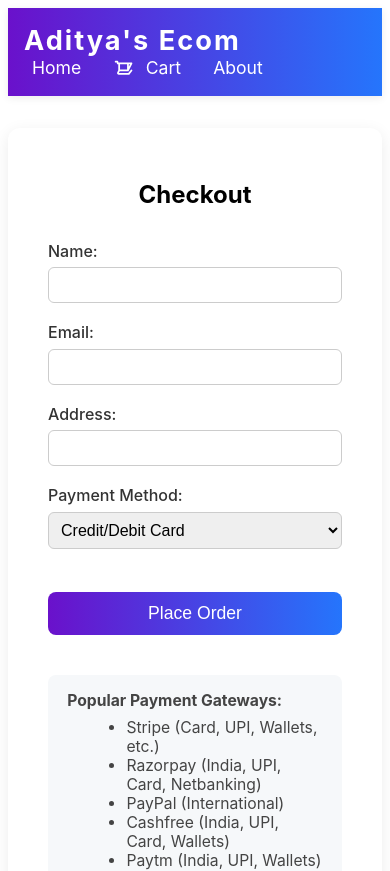
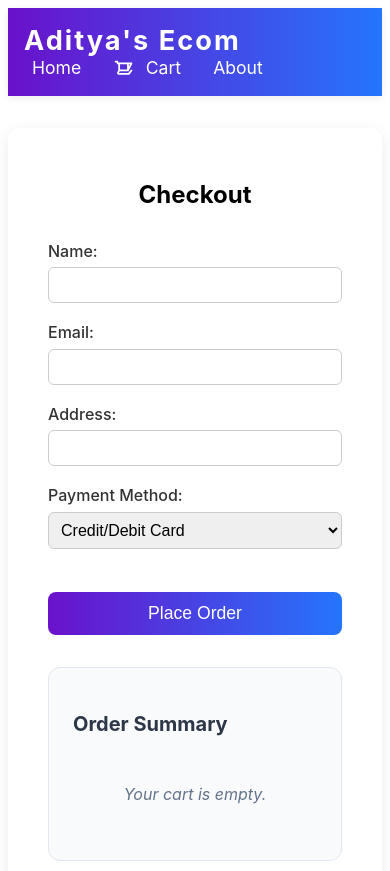
Before and after one commit to Bhuiyash/AdityasEcom, an Angular app: page /checkout in a window 390 px wide. Shown: the top 871 px of the page. Built offline with nearby package versions, Linux system fonts and the light colour scheme.

Commit message:
feat: enhance checkout component with responsive layout and order summary

```diff
--- a/src/app/checkout/checkout.css
+++ b/src/app/checkout/checkout.css
@@ -1,5 +1,5 @@
 .checkout-container {
-  max-width: 500px;
+  max-width: 1200px;
   margin: 2rem auto;
   background: #fff;
   border-radius: 12px;
@@ -9,6 +9,20 @@
 .checkout-container h2 {
   text-align: center;
   margin-bottom: 2rem;
+}
+
+.checkout-content {
+  display: grid;
+  grid-template-columns: 1fr 1fr;
+  gap: 3rem;
+  align-items: start;
+}
+
+@media (max-width: 768px) {
+  .checkout-content {
+    grid-template-columns: 1fr;
+    gap: 2rem;
+  }
 }
 .checkout-form {
   display: flex;
@@ -54,3 +68,108 @@
 .checkout-note ul {
   margin: 0.5rem 0 0.5rem 1.2rem;
 }
+
+/* Order Summary Styles */
+.order-summary {
+  background: #f8fafc;
+  border-radius: 12px;
+  padding: 1.5rem;
+  border: 1px solid #e2e8f0;
+}
+
+.order-summary h3 {
+  margin-bottom: 1rem;
+  color: #2d3748;
+  font-size: 1.25rem;
+}
+
+.empty-cart {
+  text-align: center;
+  color: #64748b;
+  font-style: italic;
+  padding: 2rem;
+}
+
+.order-list {
+  display: flex;
+  flex-direction: column;
+  gap: 1rem;
+}
+
+.order-item {
+  display: flex;
+  gap: 1rem;
+  background: #fff;
+  padding: 1rem;
+  border-radius: 8px;
+  border: 1px solid #e2e8f0;
+  box-shadow: 0 1px 3px rgba(0,0,0,0.05);
+}
+
+.product-image {
+  flex-shrink: 0;
+  width: 80px;
+  height: 80px;
+  border-radius: 6px;
+  overflow: hidden;
+}
+
+.product-image img {
+  width: 100%;
+  height: 100%;
+  object-fit: cover;
+}
+
+.product-details {
+  flex: 1;
+  display: flex;
+  flex-direction: column;
+  gap: 0.5rem;
+}
+
+.product-name {
+  margin: 0;
+  font-size: 1.1rem;
+  font-weight: 600;
+  color: #2d3748;
+}
+
+.product-description {
+  margin: 0;
+  font-size: 0.9rem;
+  color: #64748b;
+  line-height: 1.4;
+}
+
+.product-quantity {
+  font-size: 0.9rem;
+  font-weight: 500;
+  color: #4a5568;
+}
+
+.product-price {
+  display: flex;
+  justify-content: space-between;
+  align-items: center;
+  margin-top: auto;
+}
+
+.unit-price {
+  font-size: 0.85rem;
+  color: #64748b;
+}
+
+.total-price {
+  font-size: 1.1rem;
+  font-weight: 600;
+  color: #2d3748;
+}
+
+.order-total {
+  margin-top: 1.5rem;
+  padding-top: 1rem;
+  border-top: 2px solid #e2e8f0;
+  text-align: right;
+  font-size: 1.2rem;
+  color: #2d3748;
+}
--- a/src/app/checkout/checkout.html
+++ b/src/app/checkout/checkout.html
@@ -1,6 +1,9 @@
 <div class="checkout-container">
   <h2>Checkout</h2>
-  <form class="checkout-form">
+
+  <div class="checkout-content">
+    <!-- Left: Form -->
+    <form class="checkout-form">
     <label>
       Name:
       <input type="text" name="name" required />
@@ -24,6 +27,33 @@
     </label>
     <button type="submit" class="checkout-btn">Place Order</button>
   </form>
+
+    <!-- Right: Product Details -->
+    <div class="order-summary">
+      <h3>Order Summary</h3>
+      <div *ngIf="cart.length === 0" class="empty-cart">Your cart is empty.</div>
+      <div class="order-list" *ngIf="cart.length > 0">
+        <div class="order-item" *ngFor="let item of uniqueCartItems()">
+          <div class="product-image">
+            <img [src]="item.product.image" [alt]="item.product.name">
+          </div>
+          <div class="product-details">
+            <h4 class="product-name">{{ item.product.name }}</h4>
+            <p class="product-description">{{ item.product.description }}</p>
+            <div class="product-quantity">Quantity: {{ item.count }}</div>
+            <div class="product-price">
+              <span class="unit-price">${{ item.product.price }} each</span>
+              <span class="total-price">${{ (item.product.price * item.count).toFixed(2) }}</span>
+            </div>
+          </div>
+        </div>
+      </div>
+      <div class="order-total" *ngIf="cart.length > 0">
+        <strong>Total: ${{ total }}</strong>
+      </div>
+    </div>
+  </div>
+
   <div class="checkout-note">
     <strong>Popular Payment Gateways:</strong>
     <ul>
--- a/src/app/checkout/checkout.ts
+++ b/src/app/checkout/checkout.ts
@@ -1,9 +1,29 @@
 import { Component } from '@angular/core';
+import { CommonModule } from '@angular/common';
 
 @Component({
   selector: 'app-checkout',
   standalone: true,
+  imports: [CommonModule],
   templateUrl: './checkout.html',
   styleUrl: './checkout.css',
 })
-export class CheckoutComponent {}
+export class CheckoutComponent {
+  cart: any[] = JSON.parse(localStorage.getItem('cart') || '[]');
+
+  uniqueCartItems() {
+    const map = new Map();
+    for (const item of this.cart) {
+      if (map.has(item.name)) {
+        map.get(item.name).count++;
+      } else {
+        map.set(item.name, { product: item, count: 1 });
+      }
+    }
+    return Array.from(map.values());
+  }
+
+  get total() {
+    return Number(this.cart.reduce((sum, item) => sum + item.price, 0).toFixed(2));
+  }
+}
```
